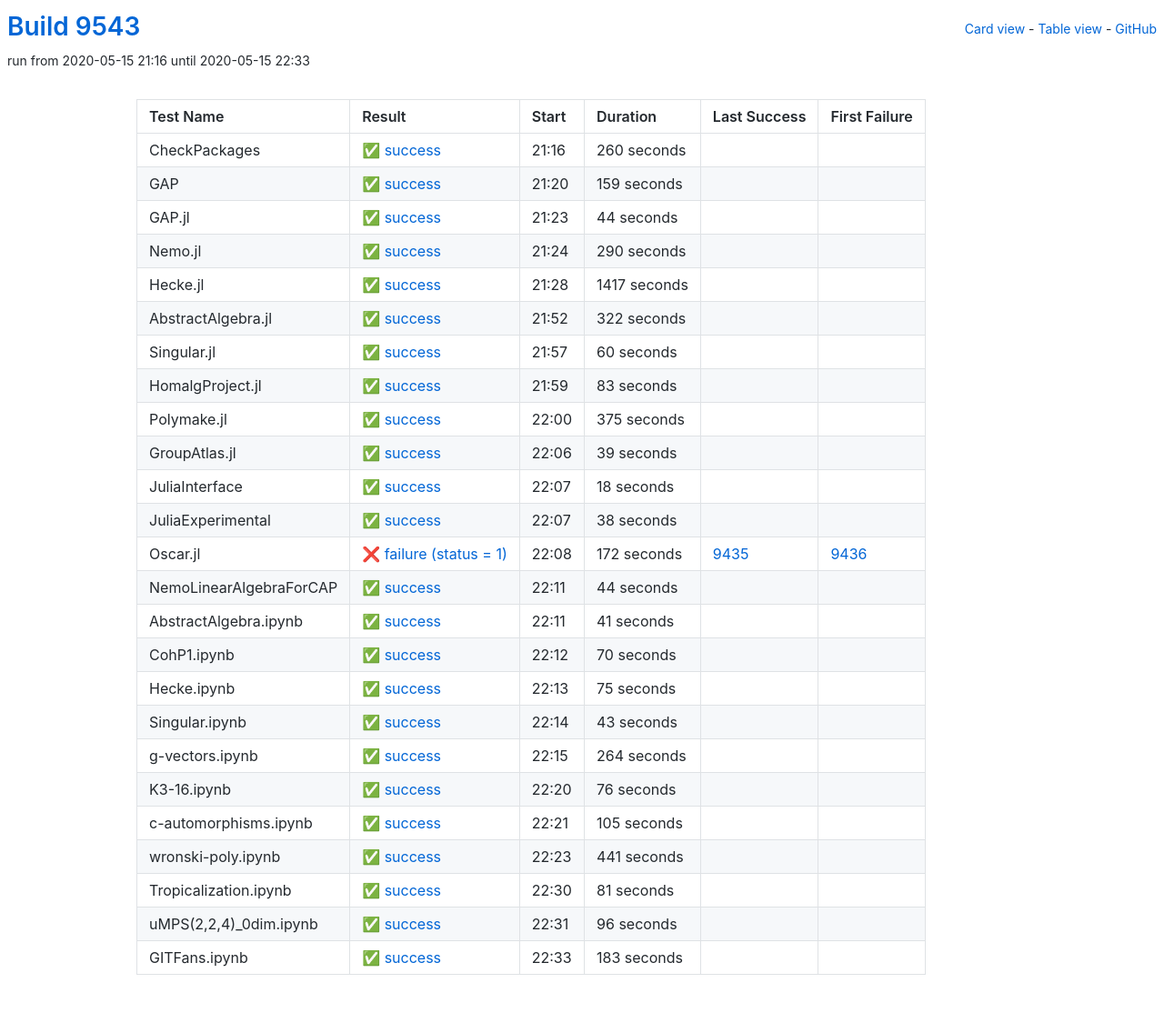
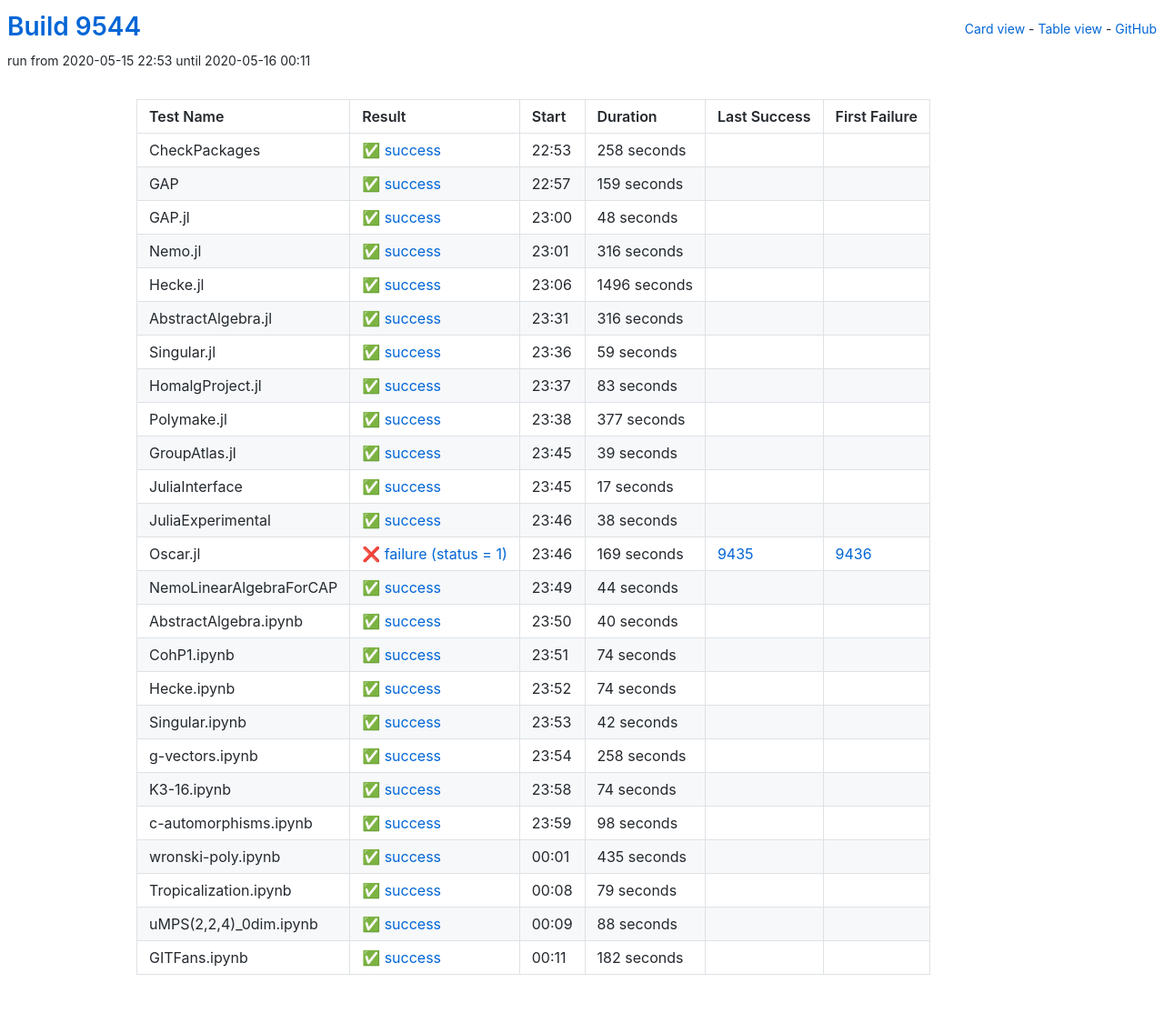
Before and after one commit to oscar-system/oscar-ci-status, a Jekyll site: the page built from table.html, in a window 1280 px wide. Shown: the whole page at 91% size. Built offline with Jekyll 4.4.1, drawn with Linux system fonts in a browser that asks for light colours.

Commit message:
Build 9544

```diff
--- a/_data/ci.yml
+++ b/_data/ci.yml
@@ -1,17 +1,17 @@
-build: 9543
-build_url: https://oscarci.mathematik.uni-kl.de/job/oscar/9543/
+build: 9544
+build_url: https://oscarci.mathematik.uni-kl.de/job/oscar/9544/
 job: oscar
 tests:
-- duration: 260
+- duration: 258
   exitcode: 0
   first_failure: false
   first_failure_url: null
   id: checkpackages
   last_success: false
   last_success_url: null
-  log: https://oscarci.mathematik.uni-kl.de/job/oscar/9543/artifact/logs/build-9543/CheckPackages.log
+  log: https://oscarci.mathematik.uni-kl.de/job/oscar/9544/artifact/logs/build-9544/CheckPackages.log
   name: CheckPackages
-  start: 2020-05-15 21:16
+  start: 2020-05-15 22:53
   status: success
   success: true
 - duration: 159
@@ -21,69 +21,69 @@ tests:
   id: gap
   last_success: false
   last_success_url: null
-  log: https://oscarci.mathematik.uni-kl.de/job/oscar/9543/artifact/logs/build-9543/GAP.log
+  log: https://oscarci.mathematik.uni-kl.de/job/oscar/9544/artifact/logs/build-9544/GAP.log
   name: GAP
-  start: 2020-05-15 21:20
+  start: 2020-05-15 22:57
   status: success
   success: true
-- duration: 44
+- duration: 48
   exitcode: 0
   first_failure: false
   first_failure_url: null
   id: gap-jl
   last_success: false
   last_success_url: null
-  log: https://oscarci.mathematik.uni-kl.de/job/oscar/9543/artifact/logs/build-9543/GAP.jl.log
+  log: https://oscarci.mathematik.uni-kl.de/job/oscar/9544/artifact/logs/build-9544/GAP.jl.log
   name: GAP.jl
-  start: 2020-05-15 21:23
+  start: 2020-05-15 23:00
   status: success
   success: true
-- duration: 290
+- duration: 316
   exitcode: 0
   first_failure: false
   first_failure_url: null
   id: nemo-jl
   last_success: false
   last_success_url: null
-  log: https://oscarci.mathematik.uni-kl.de/job/oscar/9543/artifact/logs/build-9543/Nemo.jl.log
+  log: https://oscarci.mathematik.uni-kl.de/job/oscar/9544/artifact/logs/build-9544/Nemo.jl.log
   name: Nemo.jl
-  start: 2020-05-15 21:24
+  start: 2020-05-15 23:01
   status: success
   success: true
-- duration: 1417
+- duration: 1496
   exitcode: 0
   first_failure: false
   first_failure_url: null
   id: hecke-jl
   last_success: false
   last_success_url: null
-  log: https://oscarci.mathematik.uni-kl.de/job/oscar/9543/artifact/logs/build-9543/Hecke.jl.log
+  log: https://oscarci.mathematik.uni-kl.de/job/oscar/9544/artifact/logs/build-9544/Hecke.jl.log
   name: Hecke.jl
-  start: 2020-05-15 21:28
+  start: 2020-05-15 23:06
   status: success
   success: true
-- duration: 322
+- duration: 316
   exitcode: 0
   first_failure: false
   first_failure_url: null
   id: abstractalgebra-jl
   last_success: false
   last_success_url: null
-  log: https://oscarci.mathematik.uni-kl.de/job/oscar/9543/artifact/logs/build-9543/AbstractAlgebra.jl.log
+  log: https://oscarci.mathematik.uni-kl.de/job/oscar/9544/artifact/logs/build-9544/AbstractAlgebra.jl.log
   name: AbstractAlgebra.jl
-  start: 2020-05-15 21:52
+  start: 2020-05-15 23:31
   status: success
   success: true
-- duration: 60
+- duration: 59
   exitcode: 0
   first_failure: false
   first_failure_url: null
   id: singular-jl
   last_success: false
   last_success_url: null
-  log: https://oscarci.mathematik.uni-kl.de/job/oscar/9543/artifact/logs/build-9543/Singular.jl.log
+  log: https://oscarci.mathematik.uni-kl.de/job/oscar/9544/artifact/logs/build-9544/Singular.jl.log
   name: Singular.jl
-  start: 2020-05-15 21:57
+  start: 2020-05-15 23:36
   status: success
   success: true
 - duration: 83
@@ -93,21 +93,21 @@ tests:
   id: homalgproject-jl
   last_success: false
   last_success_url: null
-  log: https://oscarci.mathematik.uni-kl.de/job/oscar/9543/artifact/logs/build-9543/HomalgProject.jl.log
+  log: https://oscarci.mathematik.uni-kl.de/job/oscar/9544/artifact/logs/build-9544/HomalgProject.jl.log
   name: HomalgProject.jl
-  start: 2020-05-15 21:59
+  start: 2020-05-15 23:37
   status: success
   success: true
-- duration: 375
+- duration: 377
   exitcode: 0
   first_failure: false
   first_failure_url: null
   id: polymake-jl
   last_success: false
   last_success_url: null
-  log: https://oscarci.mathematik.uni-kl.de/job/oscar/9543/artifact/logs/build-9543/Polymake.jl.log
+  log: https://oscarci.mathematik.uni-kl.de/job/oscar/9544/artifact/logs/build-9544/Polymake.jl.log
   name: Polymake.jl
-  start: 2020-05-15 22:00
+  start: 2020-05-15 23:38
   status: success
   success: true
 - duration: 39
@@ -117,21 +117,21 @@ tests:
   id: groupatlas-jl
   last_success: false
   last_success_url: null
-  log: https://oscarci.mathematik.uni-kl.de/job/oscar/9543/artifact/logs/build-9543/GroupAtlas.jl.log
+  log: https://oscarci.mathematik.uni-kl.de/job/oscar/9544/artifact/logs/build-9544/GroupAtlas.jl.log
   name: GroupAtlas.jl
-  start: 2020-05-15 22:06
+  start: 2020-05-15 23:45
   status: success
   success: true
-- duration: 18
+- duration: 17
   exitcode: 0
   first_failure: false
   first_failure_url: null
   id: juliainterface
   last_success: false
   last_success_url: null
-  log: https://oscarci.mathematik.uni-kl.de/job/oscar/9543/artifact/logs/build-9543/JuliaInterface.log
+  log: https://oscarci.mathematik.uni-kl.de/job/oscar/9544/artifact/logs/build-9544/JuliaInterface.log
   name: JuliaInterface
-  start: 2020-05-15 22:07
+  start: 2020-05-15 23:45
   status: success
   success: true
 - duration: 38
@@ -141,21 +141,21 @@ tests:
   id: juliaexperimental
   last_success: false
   last_success_url: null
-  log: https://oscarci.mathematik.uni-kl.de/job/oscar/9543/artifact/logs/build-9543/JuliaExperimental.log
+  log: https://oscarci.mathematik.uni-kl.de/job/oscar/9544/artifact/logs/build-9544/JuliaExperimental.log
   name: JuliaExperimental
-  start: 2020-05-15 22:07
+  start: 2020-05-15 23:46
   status: success
   success: true
-- duration: 172
+- duration: 169
   exitcode: 1
   first_failure: 9436
   first_failure_url: https://oscarci.mathematik.uni-kl.de/job/oscar/9436/
   id: oscar-jl
   last_success: 9435
   last_success_url: https://oscarci.mathematik.uni-kl.de/job/oscar/9435/
-  log: https://oscarci.mathematik.uni-kl.de/job/oscar/9543/artifact/logs/build-9543/Oscar.jl.log
+  log: https://oscarci.mathematik.uni-kl.de/job/oscar/9544/artifact/logs/build-9544/Oscar.jl.log
   name: Oscar.jl
-  start: 2020-05-15 22:08
+  start: 2020-05-15 23:46
   status: failure
   success: false
 - duration: 44
@@ -165,140 +165,140 @@ tests:
   id: nemolinearalgebraforcap
   last_success: false
   last_success_url: null
-  log: https://oscarci.mathematik.uni-kl.de/job/oscar/9543/artifact/logs/build-9543/NemoLinearAlgebraForCAP.log
+  log: https://oscarci.mathematik.uni-kl.de/job/oscar/9544/artifact/logs/build-9544/NemoLinearAlgebraForCAP.log
   name: NemoLinearAlgebraForCAP
-  start: 2020-05-15 22:11
+  start: 2020-05-15 23:49
   status: success
   success: true
-- duration: 41
+- duration: 40
   exitcode: 0
   first_failure: false
   first_failure_url: null
   id: abstractalgebra-ipynb
   last_success: false
   last_success_url: null
-  log: https://oscarci.mathematik.uni-kl.de/job/oscar/9543/artifact/logs/build-9543/AbstractAlgebra.ipynb.log
+  log: https://oscarci.mathematik.uni-kl.de/job/oscar/9544/artifact/logs/build-9544/AbstractAlgebra.ipynb.log
   name: AbstractAlgebra.ipynb
-  start: 2020-05-15 22:11
+  start: 2020-05-15 23:50
   status: success
   success: true
-- duration: 70
+- duration: 74
   exitcode: 0
   first_failure: false
   first_failure_url: null
   id: cohp1-ipynb
   last_success: false
   last_success_url: null
-  log: https://oscarci.mathematik.uni-kl.de/job/oscar/9543/artifact/logs/build-9543/CohP1.ipynb.log
+  log: https://oscarci.mathematik.uni-kl.de/job/oscar/9544/artifact/logs/build-9544/CohP1.ipynb.log
   name: CohP1.ipynb
-  start: 2020-05-15 22:12
+  start: 2020-05-15 23:51
   status: success
   success: true
-- duration: 75
+- duration: 74
   exitcode: 0
   first_failure: false
   first_failure_url: null
   id: hecke-ipynb
   last_success: false
   last_success_url: null
-  log: https://oscarci.mathematik.uni-kl.de/job/oscar/9543/artifact/logs/build-9543/Hecke.ipynb.log
+  log: https://oscarci.mathematik.uni-kl.de/job/oscar/9544/artifact/logs/build-9544/Hecke.ipynb.log
   name: Hecke.ipynb
-  start: 2020-05-15 22:13
+  start: 2020-05-15 23:52
   status: success
   success: true
-- duration: 43
+- duration: 42
   exitcode: 0
   first_failure: false
   first_failure_url: null
   id: singular-ipynb
   last_success: false
   last_success_url: null
-  log: https://oscarci.mathematik.uni-kl.de/job/oscar/9543/artifact/logs/build-9543/Singular.ipynb.log
+  log: https://oscarci.mathematik.uni-kl.de/job/oscar/9544/artifact/logs/build-9544/Singular.ipynb.log
   name: Singular.ipynb
-  start: 2020-05-15 22:14
+  start: 2020-05-15 23:53
   status: success
   success: true
-- duration: 264
+- duration: 258
   exitcode: 0
   first_failure: false
   first_failure_url: null
   id: g-vectors-ipynb
   last_success: false
   last_success_url: null
-  log: https://oscarci.mathematik.uni-kl.de/job/oscar/9543/artifact/logs/build-9543/g-vectors.ipynb.log
+  log: https://oscarci.mathematik.uni-kl.de/job/oscar/9544/artifact/logs/build-9544/g-vectors.ipynb.log
   name: g-vectors.ipynb
-  start: 2020-05-15 22:15
+  start: 2020-05-15 23:54
   status: success
   success: true
-- duration: 76
+- duration: 74
   exitcode: 0
   first_failure: false
   first_failure_url: null
   id: k3-16-ipynb
   last_success: false
   last_success_url: null
-  log: https://oscarci.mathematik.uni-kl.de/job/oscar/9543/artifact/logs/build-9543/K3-16.ipynb.log
+  log: https://oscarci.mathematik.uni-kl.de/job/oscar/9544/artifact/logs/build-9544/K3-16.ipynb.log
   name: K3-16.ipynb
-  start: 2020-05-15 22:20
+  start: 2020-05-15 23:58
   status: success
   success: true
-- duration: 105
+- duration: 98
   exitcode: 0
   first_failure: false
   first_failure_url: null
   id: c-automorphisms-ipynb
   last_success: false
   last_success_url: null
-  log: https://oscarci.mathematik.uni-kl.de/job/oscar/9543/artifact/logs/build-9543/c-automorphisms.ipynb.log
+  log: https://oscarci.mathematik.uni-kl.de/job/oscar/9544/artifact/logs/build-9544/c-automorphisms.ipynb.log
   name: c-automorphisms.ipynb
-  start: 2020-05-15 22:21
+  start: 2020-05-15 23:59
   status: success
   success: true
-- duration: 441
+- duration: 435
   exitcode: 0
   first_failure: false
   first_failure_url: null
   id: wronski-poly-ipynb
   last_success: false
   last_success_url: null
-  log: https://oscarci.mathematik.uni-kl.de/job/oscar/9543/artifact/logs/build-9543/wronski-poly.ipynb.log
+  log: https://oscarci.mathematik.uni-kl.de/job/oscar/9544/artifact/logs/build-9544/wronski-poly.ipynb.log
   name: wronski-poly.ipynb
-  start: 2020-05-15 22:23
+  start: 2020-05-16 00:01
   status: success
   success: true
-- duration: 81
+- duration: 79
   exitcode: 0
   first_failure: false
   first_failure_url: null
   id: tropicalization-ipynb
   last_success: false
   last_success_url: null
-  log: https://oscarci.mathematik.uni-kl.de/job/oscar/9543/artifact/logs/build-9543/Tropicalization.ipynb.log
+  log: https://oscarci.mathematik.uni-kl.de/job/oscar/9544/artifact/logs/build-9544/Tropicalization.ipynb.log
   name: Tropicalization.ipynb
-  start: 2020-05-15 22:30
+  start: 2020-05-16 00:08
   status: success
   success: true
-- duration: 96
+- duration: 88
   exitcode: 0
   first_failure: false
   first_failure_url: null
   id: umps-2-2-4-0dim-ipynb
   last_success: false
   last_success_url: null
-  log: https://oscarci.mathematik.uni-kl.de/job/oscar/9543/artifact/logs/build-9543/uMPS-2-2-4-_0dim.ipynb.log
+  log: https://oscarci.mathematik.uni-kl.de/job/oscar/9544/artifact/logs/build-9544/uMPS-2-2-4-_0dim.ipynb.log
   name: uMPS(2,2,4)_0dim.ipynb
-  start: 2020-05-15 22:31
+  start: 2020-05-16 00:09
   status: success
   success: true
-- duration: 183
+- duration: 182
   exitcode: 0
   first_failure: false
   first_failure_url: null
   id: gitfans-ipynb
   last_success: false
   last_success_url: null
-  log: https://oscarci.mathematik.uni-kl.de/job/oscar/9543/artifact/logs/build-9543/GITFans.ipynb.log
+  log: https://oscarci.mathematik.uni-kl.de/job/oscar/9544/artifact/logs/build-9544/GITFans.ipynb.log
   name: GITFans.ipynb
-  start: 2020-05-15 22:33
+  start: 2020-05-16 00:11
   status: success
   success: true
```
Also changed, not shown: README.md.
